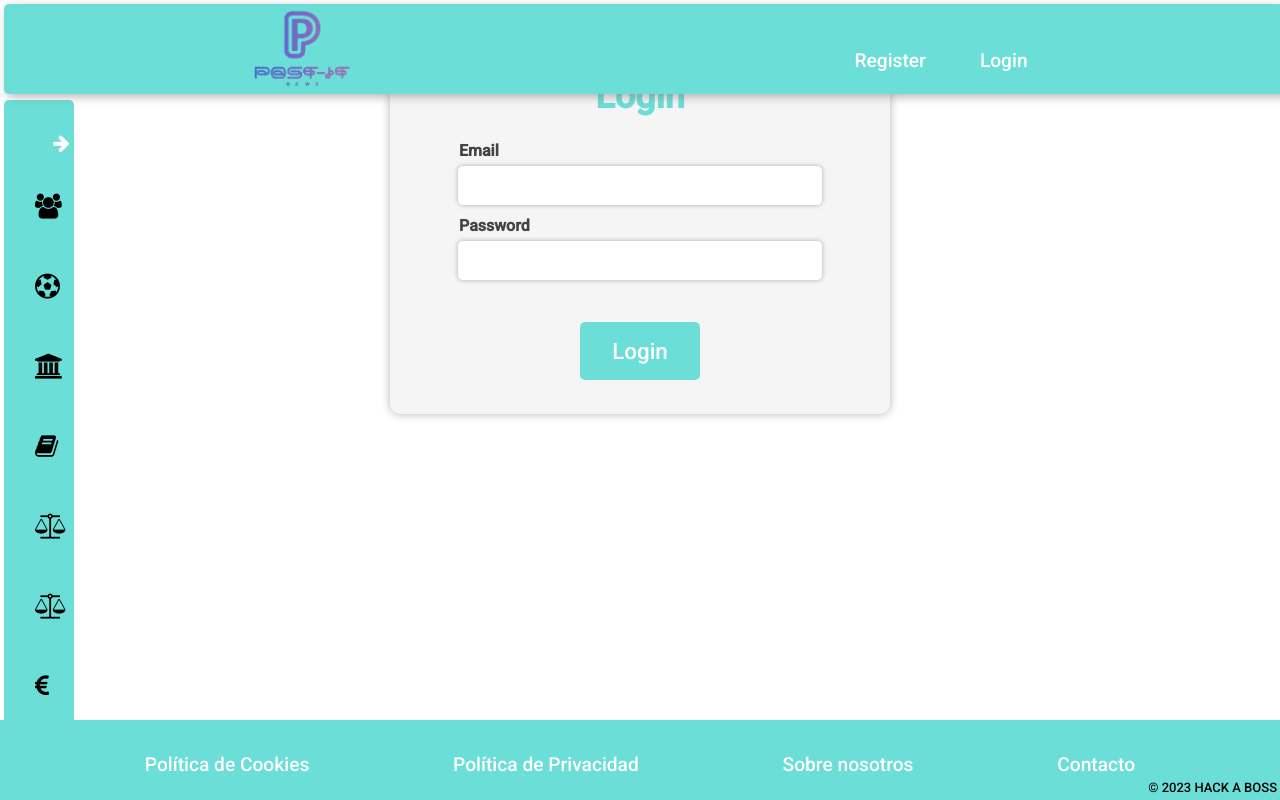
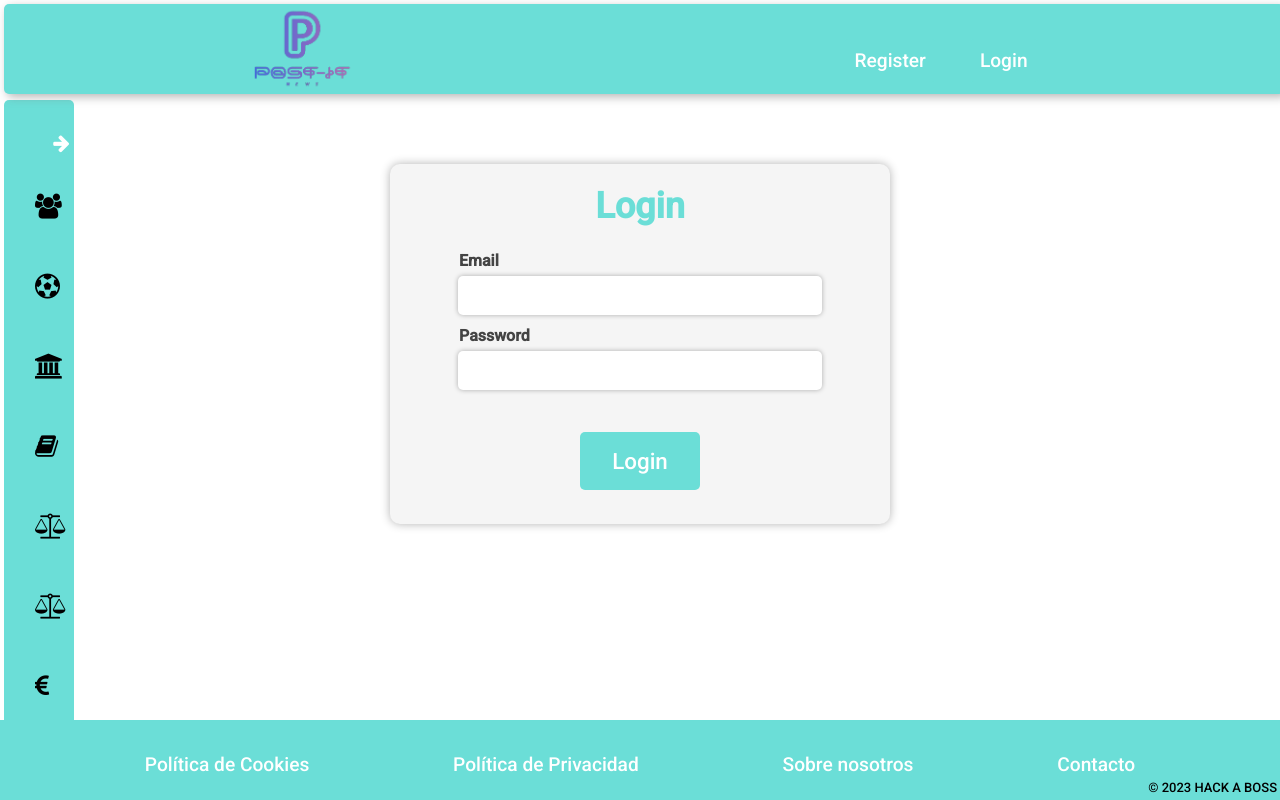
Before and after one commit to Fran-Lopez-Laperal/Front-Postit-News, a React (Vite) app: page /login in a window 1280 px wide. Built offline with nearby package versions, Linux system fonts and the light colour scheme; no server answers.

Commit message:
cambiocss

```diff
--- a/src/components/Login/Login.css
+++ b/src/components/Login/Login.css
@@ -88,6 +88,7 @@ button:hover {
     flex-direction: column;
     align-items: center;
     flex-wrap: wrap;
+    margin-top: 10rem;
 
   }
 
```
